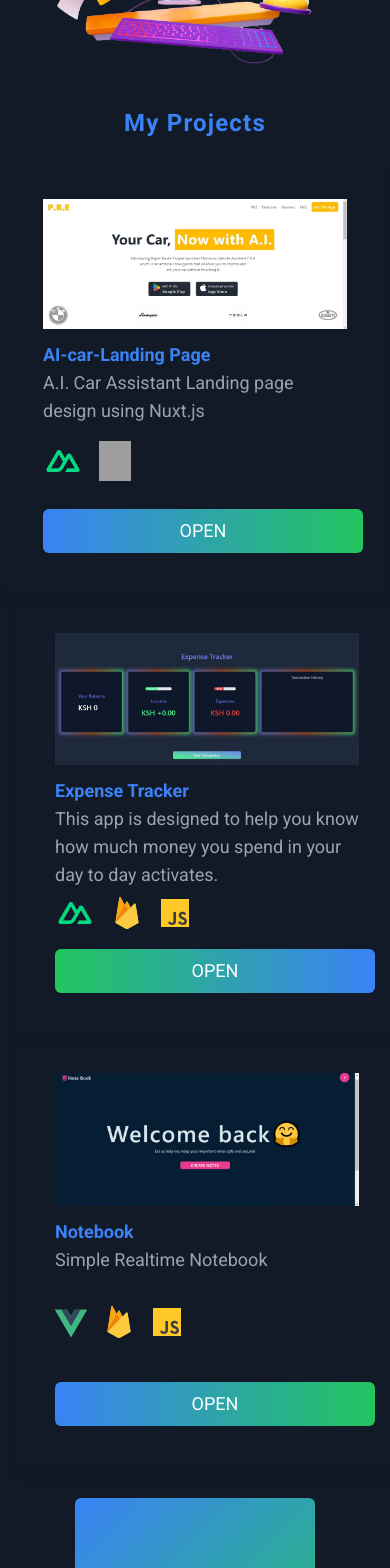
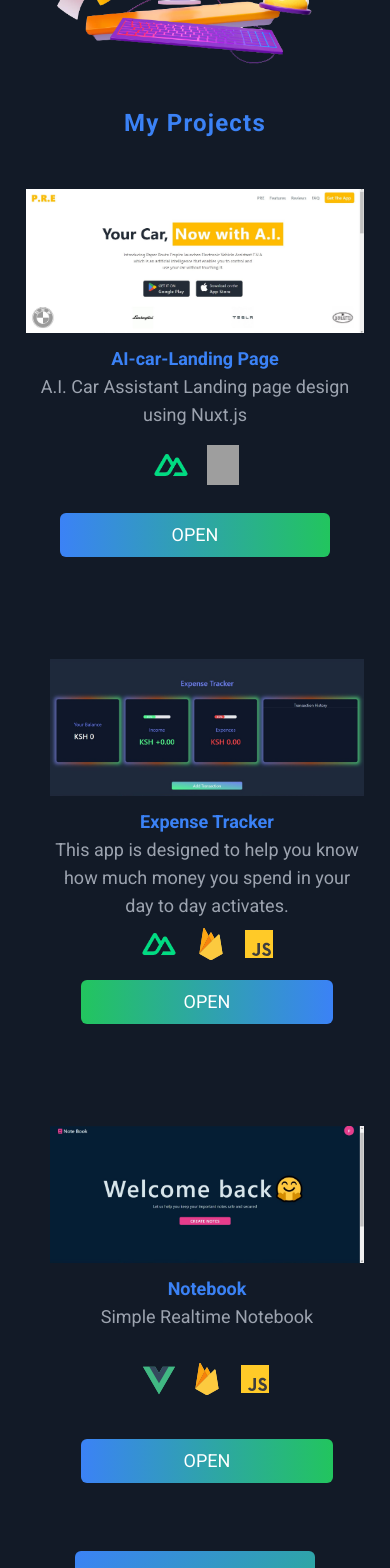
Before and after one commit to Paulhakeem/portfolio, a Vue app: page /portfolio in a window 390 px wide. Shown: the part 4520-6088 px from the top of the page. Built offline with nearby package versions, Linux system fonts and the light colour scheme; grey boxes are pictures that could not be loaded; a web font is replaced by a local one.

Commit message:
finalizing my portfolio

```diff
--- a/src/assets/main.css
+++ b/src/assets/main.css
@@ -13,4 +13,43 @@ body {
     .about {
         width: 96%;
     }
+    .home h3 {
+       padding-top: 2em;
+       font-size: 27px;
+    }
+    .home {
+        gap: 20px
+    }
+    .home h4 {
+        font-size: 14px;
+    }
+    .project {
+        justify-content: center;
+        text-align: center;
+        gap: 4em;
+        padding-top: 3em;
+    }
+    .project button{
+       width: 80%;
+      flex-wrap: wrap;
+    }
+    .img {
+        justify-content: center;
+    }
+    #box {
+        width: 100%;
+        padding: 2px;
+        box-shadow: none;
+        width: 100%;
+        padding-bottom: 2em;
+    }
+    #certificates {
+        justify-content: center;
+        text-align: center;
+    }
+    #certificates button{
+        width: 50%;
+    }
+
+
 }
--- a/src/components/AboutMe.vue
+++ b/src/components/AboutMe.vue
@@ -8,10 +8,10 @@ import { RouterLink } from "vue-router";
         class="absolute -inset-0.5 rounded-md bg-gradient-to-br from-blue-500 via-ogray-500 to-green-500 opacity-75 blur"
       ></div>
       <div
-        class="relative w-full h-96 items-center justify-center rounded-lg bg-slate-900 text-slate-300"
+        class="relative w-full h-auto items-center justify-center rounded-lg bg-slate-900 text-slate-300"
       >
         <div
-          class="grid grid-cols-2 items-center text-center divide-x-2 divide-gray-400"
+          class="home flex flex-wrap justify-center gap-32 items-center text-center divide-x-2 divide-gray-400"
         >
           <div
             v-motion
@@ -50,9 +50,9 @@ import { RouterLink } from "vue-router";
             :enter="{ opacity: 1, x: 0, scale: 1 }"
             :variants="{ custom: { scale: 6 } }"
             :delay="200"
-            class="ml-10 mr-10 h-full"
+            class="m-8 h-full"
           >
-            <div class="pt-4 text-xl text-gray-200 font-serif font-medium">
+            <div class="pt-4 text-xl text-gray-200 font-serif font-medium ">
               <h4>
                 Lets know each other and have a chat. <br />
                 Follow me through the following platforms:
@@ -92,7 +92,7 @@ import { RouterLink } from "vue-router";
                   <button
                     class="bg-gradient-to-l from-blue-500 via-ogray-500 to-green-500 text-white text-lg rounded-md w-full p-2 tracking-wider hover:animate-bounce"
                   >
-                    <i class="fa-brands fa-github"></i>
+                    <i class="fa-brands fa-github text-2xl mr-10"></i>
                   Github
                   </button>
                 </a>
--- a/src/components/Projects.vue
+++ b/src/components/Projects.vue
@@ -41,7 +41,7 @@ const sendMessage = async () => {
 
 <template>
   <div>
-    <section class="justify-center content-center place-content-center mx-auto mb-20">
+    <section class="justify-center content-center place-content-center px-auto mb-20">
       <div class="">
         <h1
           class="text-center font-semibold text-2xl text-blue-500 tracking-wider"
@@ -51,9 +51,9 @@ const sendMessage = async () => {
       </div>
 
       <div
-        class="flex flex-wrap mx-6 space-x-6 lg:flex p-5 scroll-smooth justify-center"
+        class="project flex flex-wrap justify-center px-6 space-x-6 p-5 "
       >
-        <div class="text-lg p-10 rounded-lg shadow-lg w-96">
+        <div id="box" class="text-lg p-10 rounded-lg shadow-lg w-96">
           <div class="text-center">
             <img src="../assets/AI.JPG" alt="" class="w-96" />
           </div>
@@ -62,7 +62,7 @@ const sendMessage = async () => {
             <p class="text-pretty text-gray-400 text-md">
               A.I. Car Assistant Landing page design using Nuxt.js
             </p>
-            <div class="flex gap-4 my-4">
+            <div class="img flex gap-4 my-4">
               <img src="../assets/nuxt.png" alt="nuxt logo" class="w-10" />
               <img
                 src="../assets/tailwindcss.svg"
@@ -80,17 +80,17 @@ const sendMessage = async () => {
           </div>
         </div>
 
-        <div class="text-lg p-10 rounded-lg shadow-lg w-96">
+        <div id="box" class="text-lg p-10 rounded-lg shadow-lg w-96">
           <div class="text-center">
             <img src="../assets/tracker.JPG" alt="" class="w-96" />
           </div>
           <div class="pt-3">
             <h1 class="text-blue-500 font-semibold">Expense Tracker</h1>
-            <p class="text-pretty text-gray-400 text-md">
+            <p class="text-pretty text-gray-400 text-md text-pretty">
               This app is designed to help you know how much money you spend in
               your day to day activates.
             </p>
-            <div class="flex gap-4 my-1">
+            <div class="img flex gap-4 my-1">
               <img src="../assets/nuxt.png" alt="nuxt logo" class="w-10" />
               <img
                 src="../assets/firebase.svg"
@@ -109,7 +109,7 @@ const sendMessage = async () => {
           </div>
         </div>
 
-        <div class="text-lg p-10 rounded-lg shadow-lg w-96">
+        <div id="box" class="text-lg p-10 rounded-lg shadow-lg w-96">
           <div class="text-center">
             <img src="../assets/notebook.JPG" alt="" class="w-96" />
           </div>
@@ -118,7 +118,7 @@ const sendMessage = async () => {
             <p class="text-pretty text-gray-400 text-md">
               Simple Realtime Notebook
             </p>
-            <div class="flex gap-4 my-8">
+            <div class="img flex gap-4 my-8">
               <img src="../assets/vue.svg" alt="vue logo" class="w-8" />
               <img
                 src="../assets/firebase.svg"
@@ -205,6 +205,7 @@ const sendMessage = async () => {
             v-model="senderDetails.message"
             id="message"
             rows="3"
+            placeholder="NOT WORKING YET!! AM STILL WORKING ON IT"
             class="w-full p-3 rounded bg-gray-200 outline-none hover:outline-1 hover:outline-blue-500 text-gray-800"
           ></textarea>
           <div
--- a/src/views/certificates.vue
+++ b/src/views/certificates.vue
@@ -8,10 +8,10 @@
       </button>
     </RouterLink>
 
-    <div
+    <div id="certificates"
       class="flex flex-wrap mx-6 space-x-6 lg:flex p-5 scroll-smooth justify-center"
     >
-      <div class="text-lg p-10 w-96">
+      <div id="box" class="text-lg p-10 w-96">
         <div class="text-center">
           <img src="../assets/cert/cert.JPG" alt="" class="w-96" />
         </div>
@@ -23,7 +23,7 @@
             href="https://www.coursera.org/account/accomplishments/certificate/BSDX46S4GW5E"
             target="_blank"
           >
-            <button
+            <button id="button"
               class="mt-6 bg-gradient-to-r from-blue-500 via-ogray-500 to-green-500 text-white rounded-md p-2 w-80 text-lg uppercase hover:animate-bounce"
             >
               Open
@@ -32,7 +32,7 @@
         </div>
       </div>
 
-      <div class="text-lg p-10 w-96">
+      <div id="box" class="text-lg p-10 w-96">
         <div class="text-center">
           <img src="../assets/cert/coursera.JPG" alt="" class="w-96" />
         </div>
@@ -44,7 +44,7 @@
             href="https://www.coursera.org/account/accomplishments/certificate/M4LQS2M73MAC"
             target="_blank"
           >
-            <button
+            <button id="button"
               class="bg-gradient-to-l from-blue-500 via-ogray-500 to-green-500 text-white rounded-md p-2 w-80 text-lg mt-3 uppercase hover:animate-bounce"
             >
               Open
--- a/src/views/projects.vue
+++ b/src/views/projects.vue
@@ -2,9 +2,9 @@
   <div>
     <buttons/>
     <div
-      class="flex flex-wrap mx-6 space-x-6 lg:flex p-5 scroll-smooth justify-center"
+      class="project flex flex-wrap mx-6 space-x-6 lg:flex p-5 scroll-smooth justify-center"
     >
-      <div class="text-lg p-10 rounded-lg shadow-lg w-96">
+      <div id="box" class="text-lg p-10 rounded-lg shadow-lg w-96">
         <div class="text-center">
           <img src="../assets/medusa.JPG" alt="" class="w-96" />
         </div>
@@ -13,7 +13,7 @@
           <p class="text-pretty text-gray-400 text-md">
             Medusa is an online store
           </p>
-          <div class="flex gap-4 my-4">
+          <div class="img flex gap-4 my-4">
             <img src="../assets/vue.svg" alt="nuxt logo" class="w-10" />
             <img src="../assets/js.svg" alt="javascript logo" class="w-8" />
             <img
@@ -32,7 +32,7 @@
         </div>
       </div>
 
-      <div class="text-lg p-10 rounded-lg shadow-lg w-96">
+      <div id="box" class="text-lg p-10 rounded-lg shadow-lg w-96">
         <div class="text-center">
           <img src="../assets/movie v2.JPG" alt="" class="w-96" />
         </div>
@@ -41,7 +41,7 @@
           <p class="text-pretty text-gray-400 text-md">
             Simple movie app build using TMDB API
           </p>
-          <div class="flex gap-4 my-1">
+          <div class="img flex gap-4 my-1">
             <img src="../assets/vue.svg" alt="nuxt logo" class="w-10" />
             <img
               src="../assets/tailwindcss.svg"
@@ -60,7 +60,7 @@
         </div>
       </div>
 
-      <div class="text-lg p-10 rounded-lg shadow-lg w-96">
+      <div id="box" class="text-lg p-10 rounded-lg shadow-lg w-96">
         <div class="text-center">
           <img src="../assets/movie v1.JPG" alt="" class="w-96" />
         </div>
@@ -69,7 +69,7 @@
           <p class="text-pretty text-gray-400 text-md">
             Simple movie app build using IMDB API
           </p>
-          <div class="flex gap-4 my-1">
+          <div class="img flex gap-4 my-1">
             <img src="../assets/vue.svg" alt="vue logo" class="w-8" />
             <img src="../assets/js.svg" alt="javascript logo" class="w-8" />
             <img
@@ -88,7 +88,7 @@
         </div>
       </div>
 
-      <div class="text-lg p-10 rounded-lg shadow-lg w-96">
+      <div id="box" class="text-lg p-10 rounded-lg shadow-lg w-96">
         <div class="text-center">
           <img src="../assets/todo.JPG" alt="" class="w-96" />
         </div>
@@ -97,7 +97,7 @@
           <p class="text-pretty text-gray-400 text-md">
             Simple Realtime todo app
           </p>
-          <div class="flex gap-4 my-8">
+          <div class="img flex gap-4 my-8">
             <img src="../assets/vue.svg" alt="vue logo" class="w-8" />
             <img
               src="../assets/tailwindcss.svg"
@@ -117,7 +117,7 @@
         </div>
       </div>
 
-      <div class="text-lg p-10 rounded-lg shadow-lg w-96">
+      <div id="box" class="text-lg p-10 rounded-lg shadow-lg w-96">
         <div class="text-center">
           <img src="../assets/weather v1.JPG" alt="" class="w-96" />
         </div>
@@ -127,7 +127,7 @@
             Local weather app used by searching a city or a country to get the
             real time weather of the place
           </p>
-          <div class="flex gap-4 my-1">
+          <div class="img flex gap-4 my-1">
             <img src="../assets/vue.svg" alt="vue logo" class="w-8" />
             <img src="../assets/js.svg" alt="javascript logo" class="w-8" />
              <img
@@ -146,7 +146,7 @@
         </div>
       </div>
 
-      <div class="text-lg p-10 rounded-lg shadow-lg w-96">
+      <div id="box" class="text-lg p-10 rounded-lg shadow-lg w-96">
         <div class="text-center">
           <img src="../assets/website.JPG" alt="" class="w-96" />
         </div>
@@ -155,7 +155,7 @@
           <p class="text-pretty text-gray-400 text-md">
             Simple website
           </p>
-          <div class="flex gap-4 my-8">
+          <div class="img flex gap-4 my-8">
             <img src="../assets/vue.svg" alt="vue logo" class="w-8" />
             <img src="../assets/js.svg" alt="javascript logo" class="w-8" />
             <img
```
